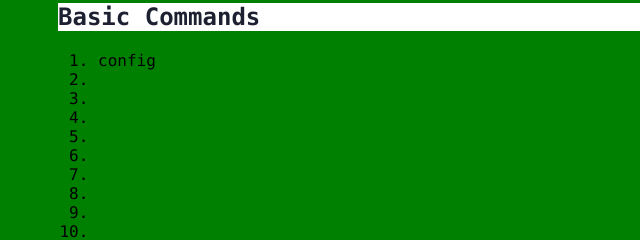
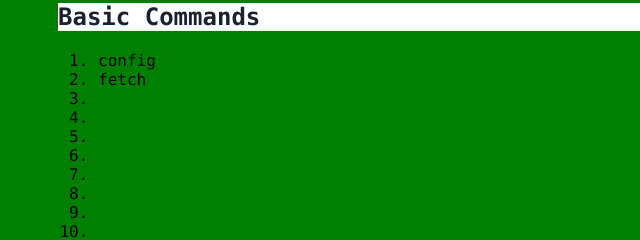
Before and after one commit to zhangxl1202/git_learning, a plain HTML site: page index.html in a window 1280 px wide. Both pictures are taken after a click on the element "Basic Commands". Shown: the part 290-530 px from the top of the page, 0-640 px from the left. Drawn offline with Linux system fonts and the light colour scheme.

Commit message:
第六次修改index.html

```diff
--- a/index.html
+++ b/index.html
@@ -30,7 +30,7 @@
             <div class="panel">
                 <ol>
                     <li>config</li>
-                    <li></li>
+                    <li>fetch</li>
                     <li></li>
                     <li></li>
                     <li></li>
```
